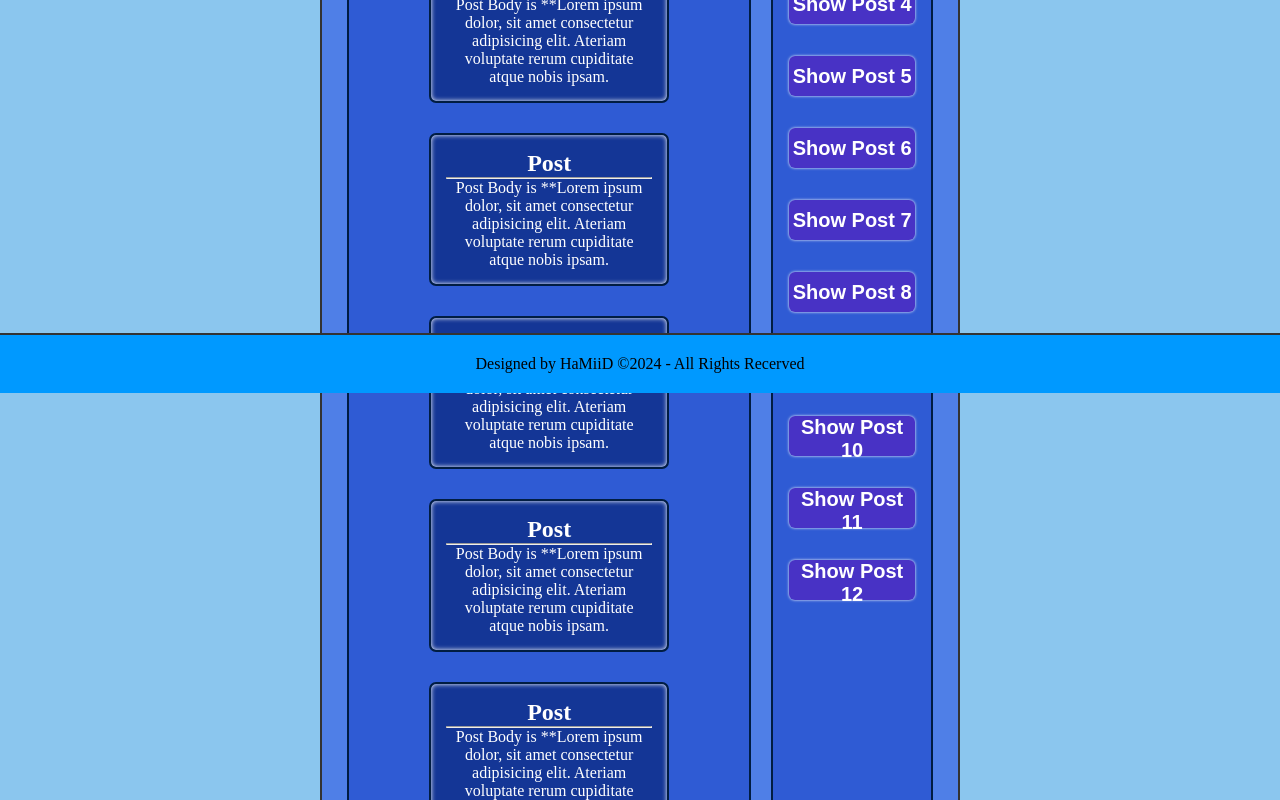
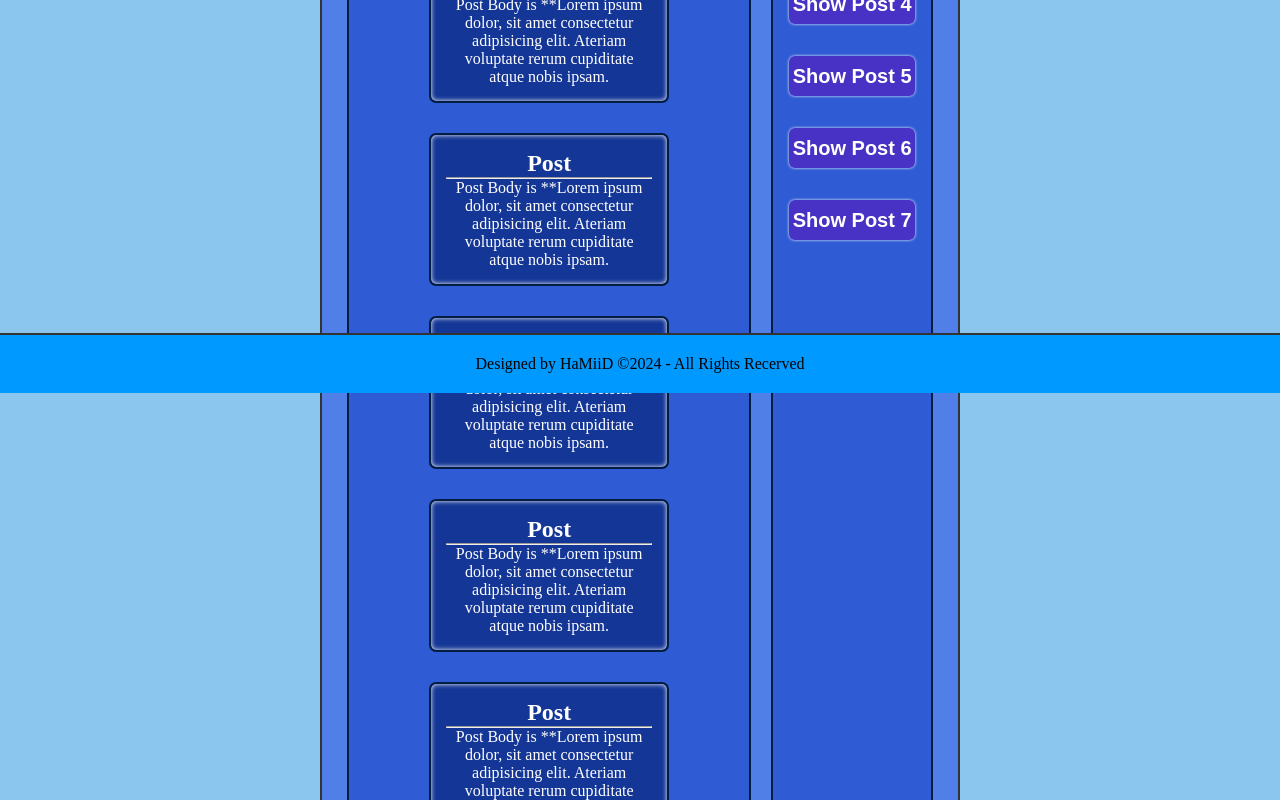
Before and after one commit to alexproman/Challeng-one-React-Tarmeez-Academy, a React (Create React App) app: page / in a window 1280 px wide. Shown: the part 407-1207 px from the top of the page. Built offline with nearby package versions, Linux system fonts and the light colour scheme.

Commit message:
Update SideContent.js

```diff
--- a/src/SideContent.js
+++ b/src/SideContent.js
@@ -13,11 +13,6 @@ export default function SideContent() {
                 <Button id={i++}/>
                 <Button id={i++}/>
                 <Button id={i++}/>
-                <Button id={i++}/>
-                <Button id={i++}/>
-                <Button id={i++}/>
-                <Button id={i++}/>
-                <Button id={i++}/>
 
             </div>
         </>
```
